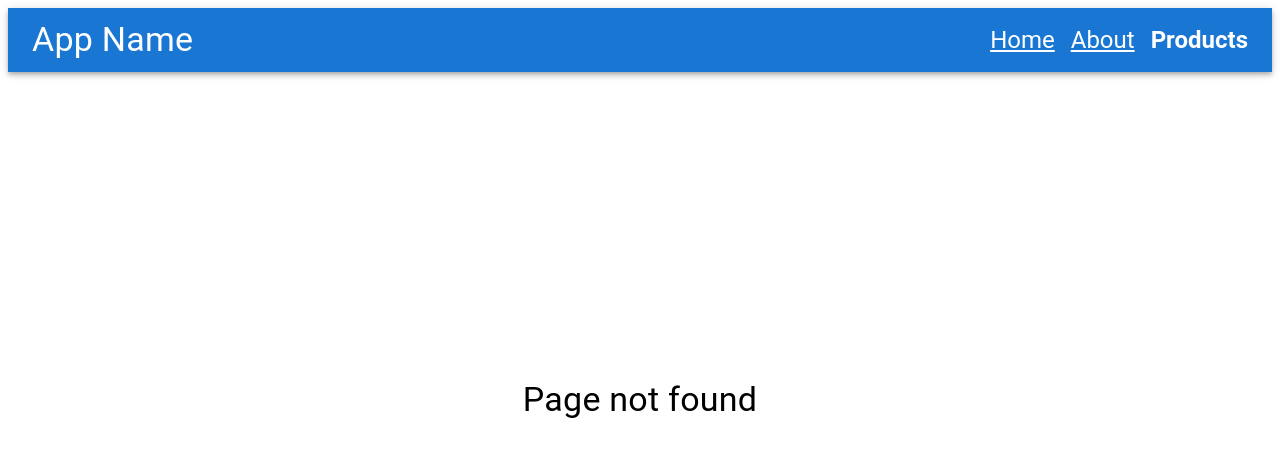
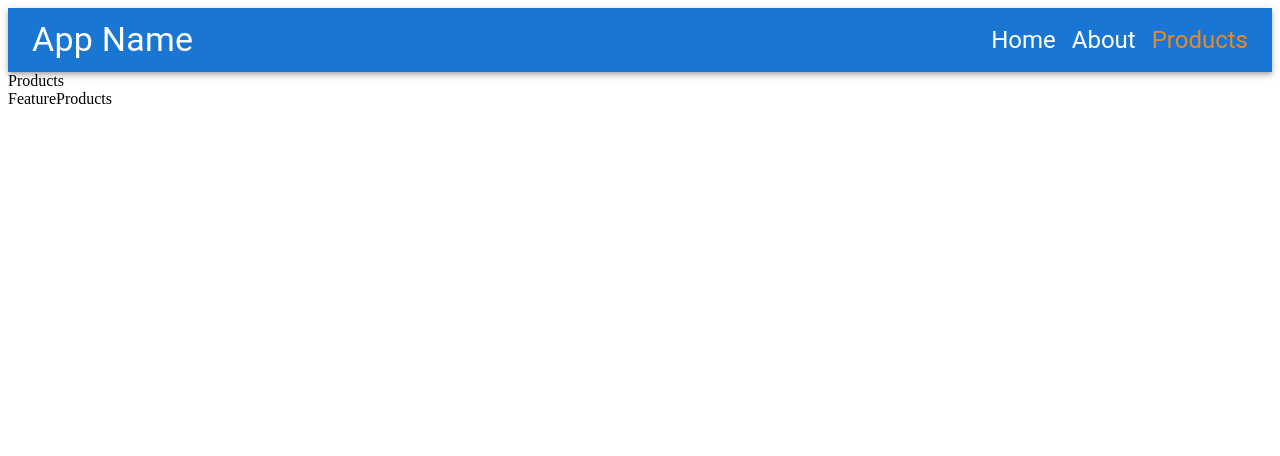
Before and after one commit to oq-Yuki-po/react-template, a React (Create React App) app in the folder app/: page /products/featured in a window 1280 px wide. Before the commit this address had no page. Shown: the top 456 px of the page. Built offline with nearby package versions, Linux system fonts and the light colour scheme.

Commit message:
add menuList

```diff
--- a/app/src/App.jsx
+++ b/app/src/App.jsx
@@ -8,6 +8,7 @@ import About from './components/About/About';
 import Header from './components/Header/Header';
 import Home from './components/Home/Home';
 import NoMatch from './components/NoMatch';
+import FeatureProducts from './components/Products/Feature/FeatureProducts';
 import NewProducts from './components/Products/New/NewProducts';
 import Products from './components/Products/Products';
 
@@ -21,6 +22,7 @@ function App() {
         <Route path="about" element={<About />} />
         <Route path="products" element={<Products />}>
           <Route path="new" element={<NewProducts />} />
+          <Route path="featured" element={<FeatureProducts />} />
         </Route>
         <Route path="*" element={<NoMatch />} />
       </Routes>
--- a/app/src/components/Header/Header.jsx
+++ b/app/src/components/Header/Header.jsx
@@ -3,8 +3,13 @@ import { Stack } from '@mui/system';
 import React from 'react';
 
 import NavItem from './NavItem';
+import NavItemList from './NavItemList';
+
 
 export default function Header() {
+
+    const products = ["New", "Featured"];
+    const productsTo = ["/products/new", "/products/featured"];
 
     return (
         <header>
@@ -14,7 +19,7 @@ export default function Header() {
                     <Stack direction="row" spacing={2}>
                         <NavItem to="/" name="Home" />
                         <NavItem to="/about" name="About" />
-                        <NavItem to="/products" name="Products" />
+                        <NavItemList to="/products" name="Products" nameList={products} toList={productsTo} />
                     </Stack>
                 </Toolbar>
             </AppBar>
--- a/app/src/components/Header/NavItem.jsx
+++ b/app/src/components/Header/NavItem.jsx
@@ -3,16 +3,16 @@ import PropTypes from 'prop-types';
 import React from 'react'
 import { NavLink } from 'react-router-dom';
 
+export const navLinkStyles = ({ isActive }) => {
+    return {
+        textDecoration: 'none',
+        color: isActive ? '#e6892d' : "white"
+    }
+}
+
 export default function NavItem(props) {
     const { to, name } = props;
 
-    const navLinkStyles = ({ isActive }) => {
-        return {
-            textDecoration: isActive ? 'none' : 'underline',
-            fontWeight: isActive ? 'bold' : 'normal',
-            color: 'white',
-        }
-    }
     return (
         <Typography variant="h5" component={NavLink} to={to} style={navLinkStyles}>
             {name}
--- /dev/null
+++ b/app/src/components/Header/NavItemList.jsx
@@ -0,0 +1,48 @@
+import { Typography, Menu, MenuItem } from '@mui/material';
+import PropTypes from 'prop-types';
+import React from 'react';
+import { NavLink, useNavigate } from 'react-router-dom';
+
+import { navLinkStyles } from './NavItem';
+
+export default function NavItemList(props) {
+    const { to, name, nameList, toList } = props;
+
+    const nameAndToList = nameList.map(function (e, i) {
+        return [e, toList[i]];
+    });
+    const [anchorEl, setAnchorEl] = React.useState(null);
+    const navigate = useNavigate()
+
+    const handleClose = () => {
+        setAnchorEl(null);
+    };
+    const handleMenu = (event) => {
+        setAnchorEl(event.currentTarget);
+    };
+
+    return (
+        <div>
+            <Typography variant="h5" onClick={handleMenu} component={NavLink} to={to} style={navLinkStyles}>
+                {name}
+            </Typography>
+            <Menu
+                anchorEl={anchorEl}
+                keepMounted
+                open={Boolean(anchorEl)}
+                onClose={handleClose}>
+                {nameAndToList.map(([name, to]) => (
+                    <MenuItem key={name} onClick={() => { navigate(to); setAnchorEl(null) }}>{name}</MenuItem>
+                )
+                )}
+            </Menu>
+        </div>
+    )
+}
+
+NavItemList.propTypes = {
+    name: PropTypes.string,
+    to: PropTypes.string,
+    nameList: PropTypes.array,
+    toList: PropTypes.array
+};
--- /dev/null
+++ b/app/src/components/Products/Feature/FeatureProducts.jsx
@@ -0,0 +1,7 @@
+import React from 'react'
+
+export default function FeatureProducts() {
+    return (
+        <div>FeatureProducts</div>
+    )
+}
--- a/app/src/components/Products/Products.jsx
+++ b/app/src/components/Products/Products.jsx
@@ -1,12 +1,10 @@
-import { Button } from '@mui/material'
 import React from 'react'
-import { useNavigate, Outlet } from 'react-router-dom'
+import { Outlet } from 'react-router-dom'
 
 export default function Products() {
-    const navigate = useNavigate()
+
     return (
         <div>Products
-            <Button onClick={() => navigate("new")}>New Products</Button>
             <Outlet />
         </div>
     )
```
